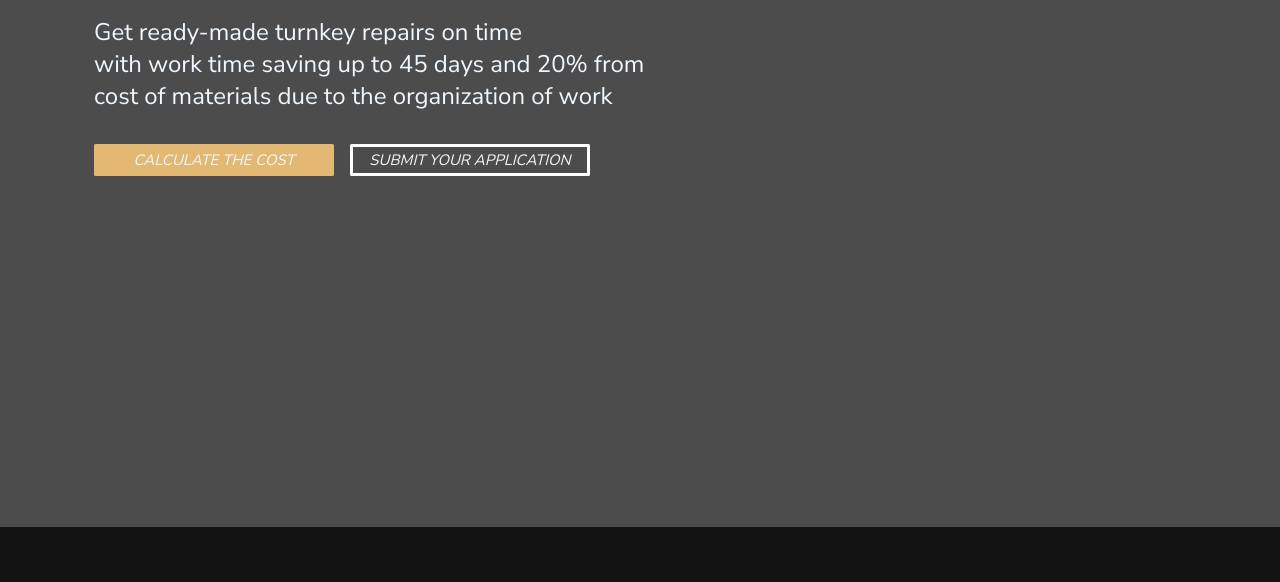
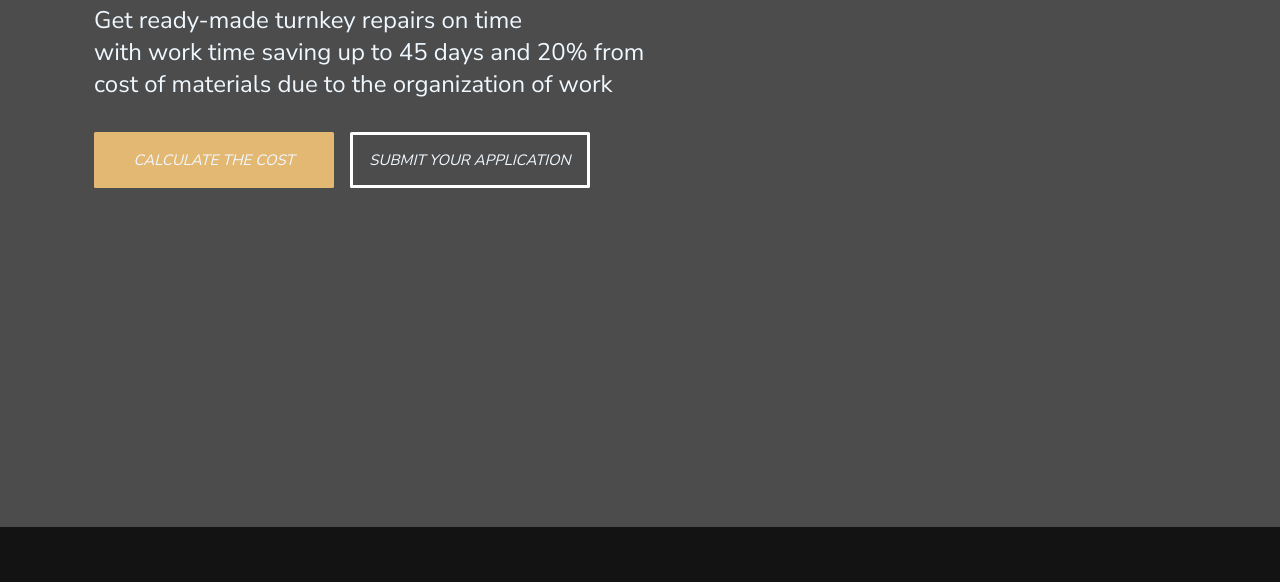
Before and after one commit to avkravchenko/landing-page, a plain HTML site: page index.html in a window 1280 px wide. Shown: the part 518-1100 px from the top of the page. Drawn offline with Linux system fonts and the light colour scheme.

Commit message:
Update style.css

```diff
--- a/style.css
+++ b/style.css
@@ -85,7 +85,7 @@
 
  .calc, .sub {
     background-color: #E3B873;
-    height: 4vh;
+    height: 7vh;
     width: 15rem;
     border: none;
     border-radius: 0.1rem;
```
